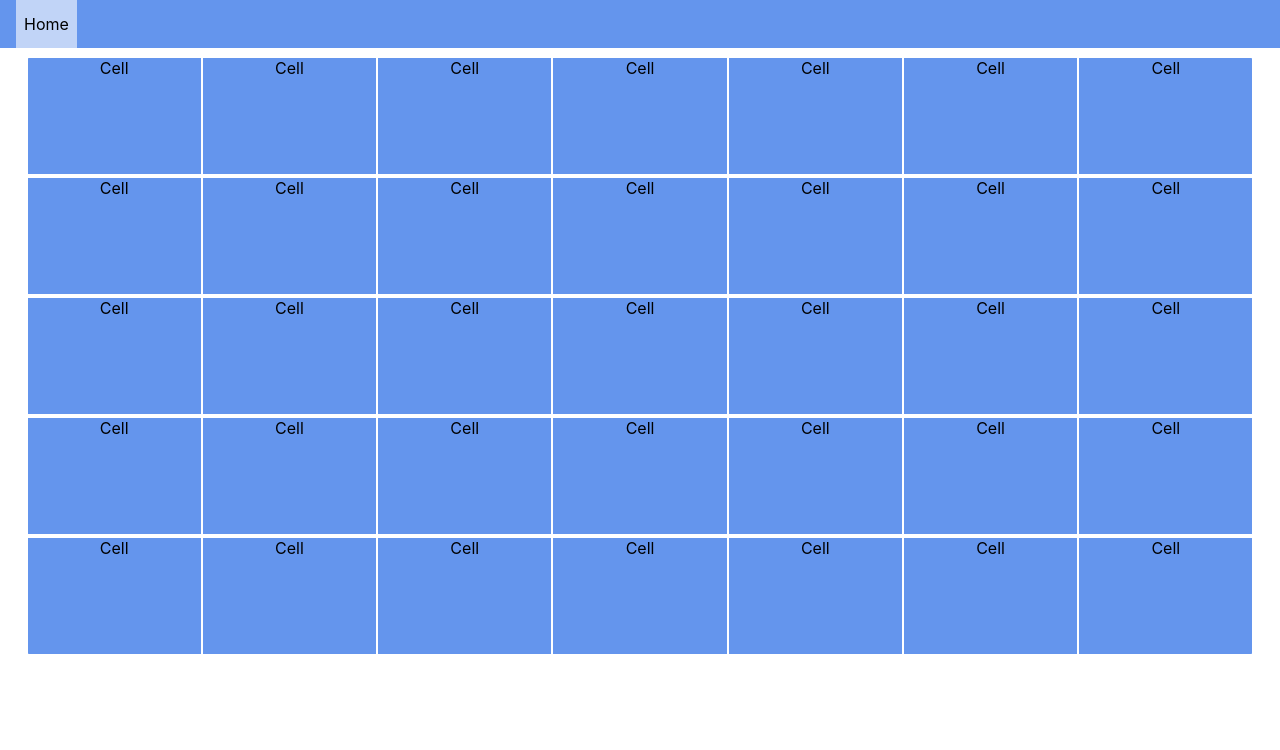
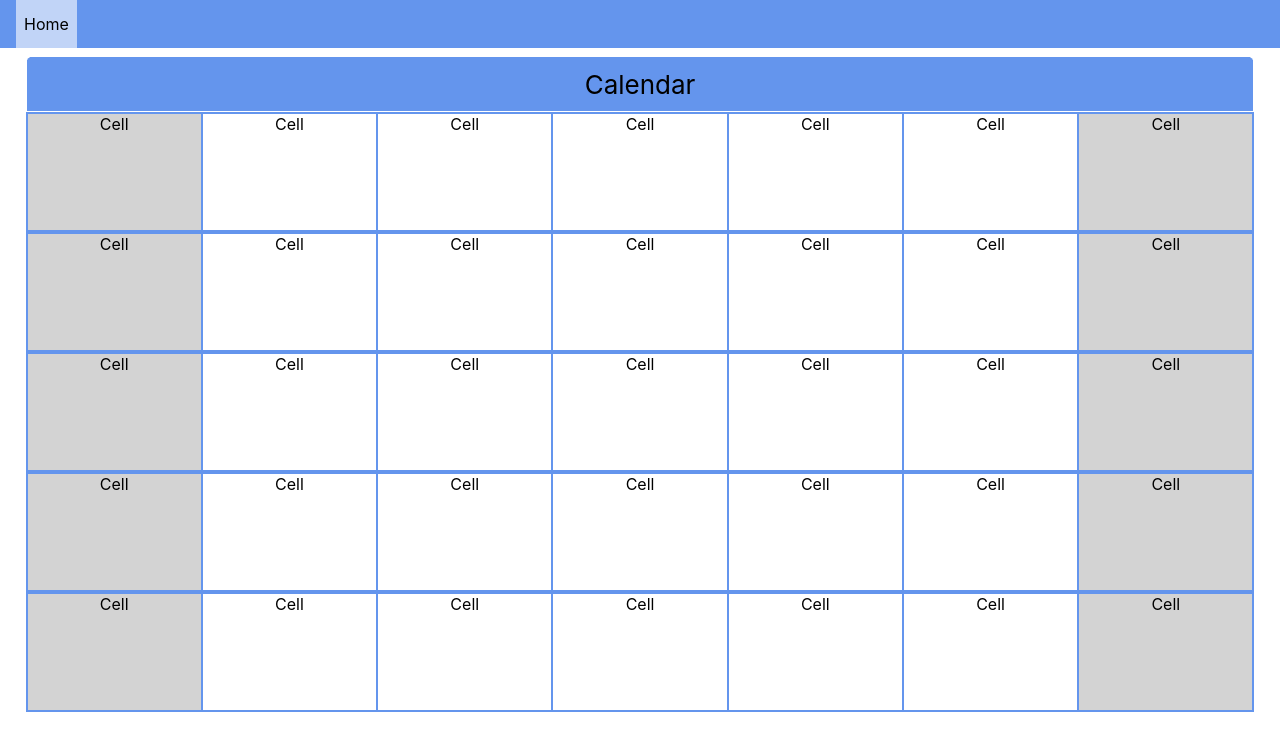
Before and after one commit to malee31/React-Calendar, a React (Create React App) app: page / in a window 1280 px wide. Shown: the top 750 px of the page. Built offline with nearby package versions, Linux system fonts and the light colour scheme.

Commit message:
Added header to the calendar element

```diff
--- a/src/Components/Calendar.js
+++ b/src/Components/Calendar.js
@@ -2,7 +2,7 @@ import "../styles/calendar.css";
 
 function CalendarCell(props) {
 	return (
-		<div className="calendar-cell">
+		<div className={`calendar-cell ${props.disabled ? "disabled" : ""}`}>
 			Cell
 		</div>
 	);
@@ -11,13 +11,22 @@ function CalendarCell(props) {
 function CalendarRow(props) {
 	return (
 		<div className="calendar-row">
+			<CalendarCell disabled/>
 			<CalendarCell/>
 			<CalendarCell/>
 			<CalendarCell/>
 			<CalendarCell/>
 			<CalendarCell/>
-			<CalendarCell/>
-			<CalendarCell/>
+			<CalendarCell disabled/>
+		</div>
+	);
+}
+
+
+function CalendarHeader(props) {
+	return (
+		<div className="calendar-header">
+			Calendar
 		</div>
 	);
 }
@@ -25,6 +34,7 @@ function CalendarRow(props) {
 export default function Calendar(props) {
 	return (
 		<div className="calendar-wrapper">
+			<CalendarHeader/>
 			<CalendarRow/>
 			<CalendarRow/>
 			<CalendarRow/>
--- a/src/styles/calendar.css
+++ b/src/styles/calendar.css
@@ -9,12 +9,13 @@
 
 .calendar-header {
 	width: 100%;
-	height: 3rem;
+	height: 7vh;
 	font-size: calc(10px + 2vmin);
 	display: flex;
-	flex-direction: column;
-	justify-content: center;
+	flex-direction: row;
+	justify-content: space-around;
 	align-items: center;
+	border: 1px solid white;
 }
 
 .calendar-contents {
@@ -32,11 +33,16 @@
 	align-items: flex-start;
 	width: 100%;
 	height: 15vh;
-	border: 1px solid white;
+	background-color: white;
+	border: 1px solid cornflowerblue;
 }
 
 .calendar-cell {
 	flex-grow: 1;
-	border: 1px solid white;
+	border: 1px solid cornflowerblue;
 	height: 100%;
 }
+
+.calendar-cell.disabled {
+	background-color: lightgray;
+}
```
